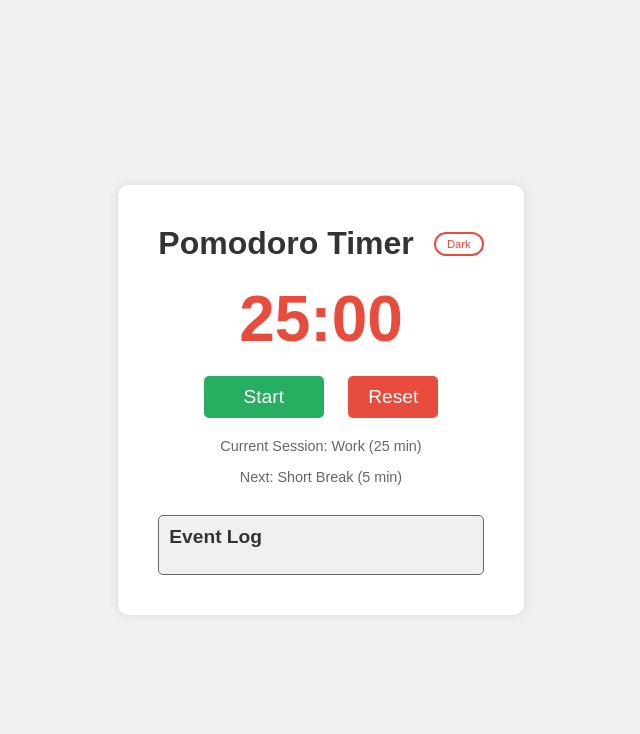
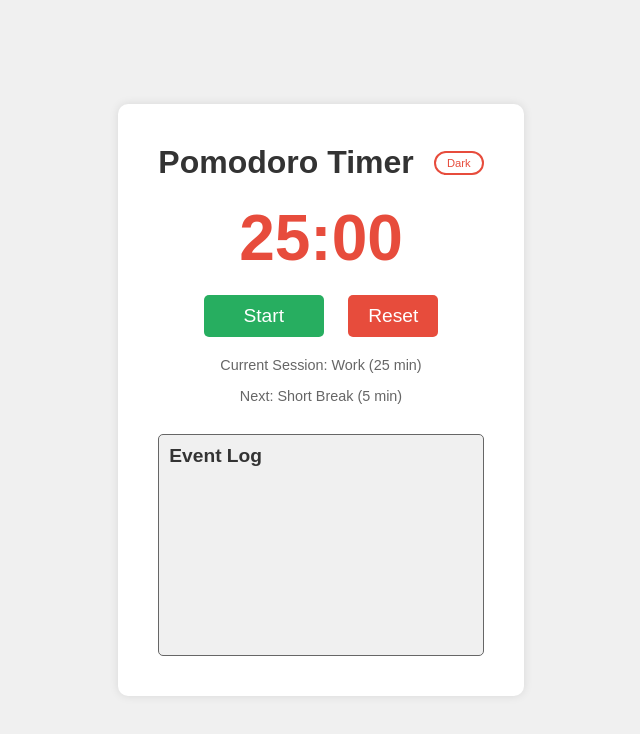
Before and after one commit to cmartinussen/pomodoro-timer, a website: page index.html in a window 1280 px wide. Shown: the whole page, without its empty margins (319-959 px from the left). Drawn offline with Linux system fonts and the light colour scheme.

Commit message:
Fix event log height to be fixed instead of dynamic for consistent spacing

```diff
--- a/styles.css
+++ b/styles.css
@@ -130,7 +130,7 @@ body.dark-mode #dark-mode-toggle {
 .event-log {
     margin-top: 30px;
     text-align: left;
-    max-height: 200px;
+    height: 200px; /* Fixed height instead of max-height for consistent spacing */
     overflow-y: auto;
     border: 1px solid var(--info-color);
     padding: 10px;
```
